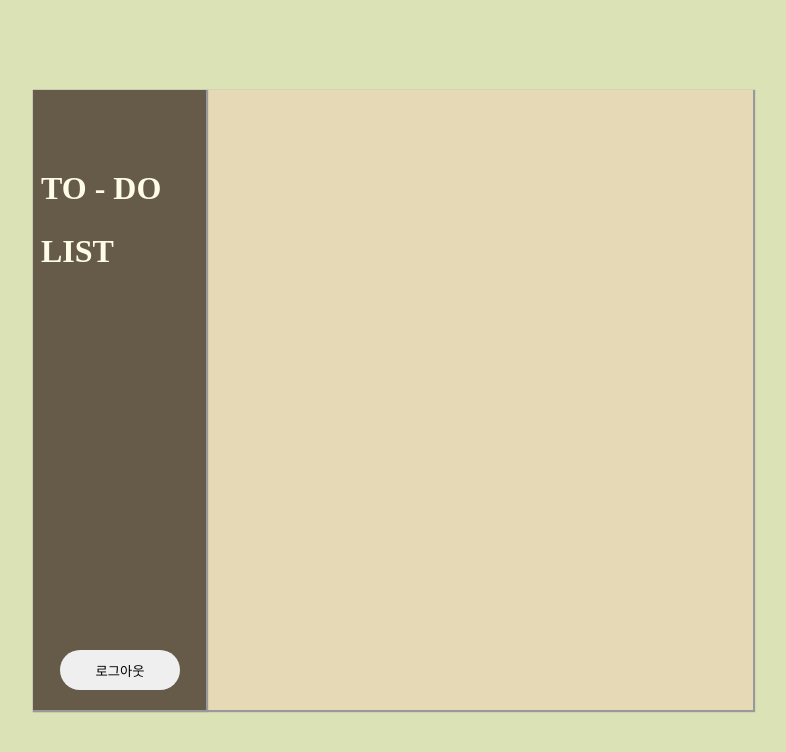
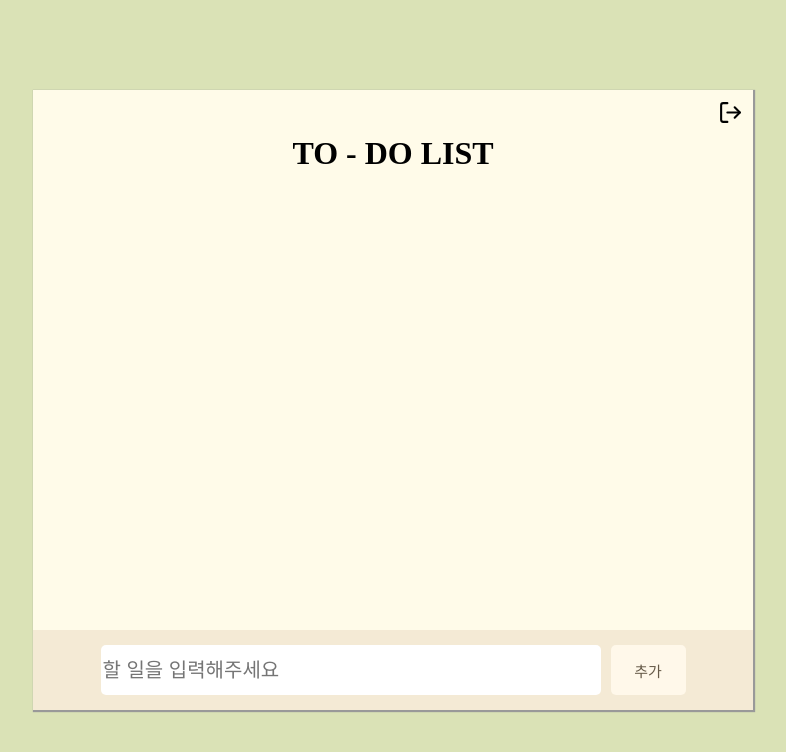
Before and after one commit to SJ0826/wanted-pre-onboarding-frontend, a React (Create React App) app: page /todo in a window 1280 px wide. Shown: the top 752 px of the page, without its empty margins (247-1033 px from the left). Built offline with nearby package versions, Linux system fonts and the light colour scheme; sample sign-in values are in the browser's storage.

Commit message:
[ui] feat: TodoCreate ui 구성 #4

```diff
--- a/package.json
+++ b/package.json
@@ -17,6 +17,7 @@
     "prettier": "^2.8.1",
     "react": "^18.2.0",
     "react-dom": "^18.2.0",
+    "react-icons": "^4.7.1",
     "react-router-dom": "^6.4.5",
     "react-scripts": "5.0.1",
     "styled-components": "^5.3.6",
--- /dev/null
+++ b/src/ui/components/todo/TodoCreate.tsx
@@ -0,0 +1,52 @@
+import { ChangeEvent, FormEvent } from 'react'
+import styled from 'styled-components'
+
+const TodoCreate = () => (
+  <Container>
+    <TodoForm>
+      <TodoInput placeholder="할 일을 입력해주세요" />
+      <TodoButton type="submit">추가</TodoButton>
+    </TodoForm>
+  </Container>
+)
+export default TodoCreate
+
+const Container = styled.div`
+  display: flex;
+  justify-content: center;
+  align-items: center;
+  position: absolute;
+  width: 720px;
+  height: 80px;
+  bottom: 0;
+  background-color: #f4ead5;
+`
+
+const TodoForm = styled.form`
+  margin: 10px;
+`
+const TodoInput = styled.input`
+  width: 500px;
+  height: 50px;
+  font-size: 20px;
+  border: none;
+  border-radius: 5px;
+  &:focus-visible {
+    outline: 0.5px solid #665a48;
+  }
+`
+const TodoButton = styled.button`
+  width: 75px;
+  height: 50px;
+  border: none;
+  border-radius: 5px;
+  font-size: 15px;
+  margin-left: 10px;
+  color: #665a48;
+  background-color: #fff8ea;
+  &:hover {
+    cursor: pointer;
+    background-color: #665a48;
+    color: #fff8ea;
+  }
+`
--- a/src/ui/components/todo/TodoHeader.tsx
+++ b/src/ui/components/todo/TodoHeader.tsx
@@ -1,15 +1,15 @@
 import styled from 'styled-components'
+import { FiLogOut } from 'react-icons/fi'
 
 interface Props {
   onClick: () => void
 }
 const TodoHeader = ({ onClick }: Props) => (
   <Container>
-    <Title>
-      TO - DO <pre />
-      LIST
-    </Title>
-    <LogoutButton onClick={onClick}>로그아웃</LogoutButton>
+    <Title>TO - DO LIST</Title>
+    <LogoutWrapper>
+      <FiLogOut size="25px" onClick={onClick} />
+    </LogoutWrapper>
   </Container>
 )
 
@@ -18,25 +18,20 @@ export default TodoHeader
 const Container = styled.div`
   display: flex;
   flex-direction: column;
-  background-color: #665a48;
-  box-shadow: 1px 1px 1px 1px #999;
-  width: 24%;
+  width: 620x;
 `
 
 const Title = styled.h1`
-  color: #fffbe9;
-  margin-top: 80px;
-  margin-left: 8px;
+  margin-top: 45px;
 `
 
-const LogoutButton = styled.button`
+const LogoutWrapper = styled.div`
+  display: flex;
+  align-items: center;
+  font-weight: 25px;
   position: absolute;
-  width: 120px;
-  height: 40px;
-  margin-left: 27px;
-  bottom: 20px;
-  border: none;
-  border-radius: 20px;
+  right: 0;
+  margin: 10px;
   &:hover {
     cursor: pointer;
   }
--- a/src/ui/pages/TodoList.tsx
+++ b/src/ui/pages/TodoList.tsx
@@ -1,14 +1,19 @@
-import { useEffect } from 'react'
+import { ChangeEvent, FormEvent, useCallback, useEffect, useState } from 'react'
 import { useNavigate } from 'react-router-dom'
 import styled from 'styled-components'
+import TodoCreate from '../components/todo/TodoCreate'
 import TodoHeader from '../components/todo/TodoHeader'
 
 const TodoList = () => {
   const navigate = useNavigate()
-  const onClickLogout = () => {
+
+  const [inputValue, setInputValue] = useState('')
+  const [todoList, setTodoList] = useState([])
+
+  const onClickLogout = useCallback(() => {
     localStorage.removeItem('token')
     navigate('/')
-  }
+  }, [])
 
   useEffect(() => {
     if (!localStorage.getItem('token')) navigate('/')
@@ -16,7 +21,7 @@ const TodoList = () => {
   return (
     <Container>
       <TodoHeader onClick={onClickLogout} />
-      <TodoContainer></TodoContainer>
+      <TodoCreate />
     </Container>
   )
 }
@@ -25,14 +30,10 @@ export default TodoList
 
 const Container = styled.div`
   display: flex;
-  flex-direction: row;
+  flex-direction: column;
+  align-items: center;
   width: 100%;
   height: 100vh;
   max-height: 620px;
-  background-color: #e5d9b6;
+  background-color: #fffbe9;
 `
-
-const TodoContainer = styled.div`
-  display: flex;
-  flex-direction: column;
-`
```
Also changed, not shown: 1 other file (tests, documents, lock files or other folders).
